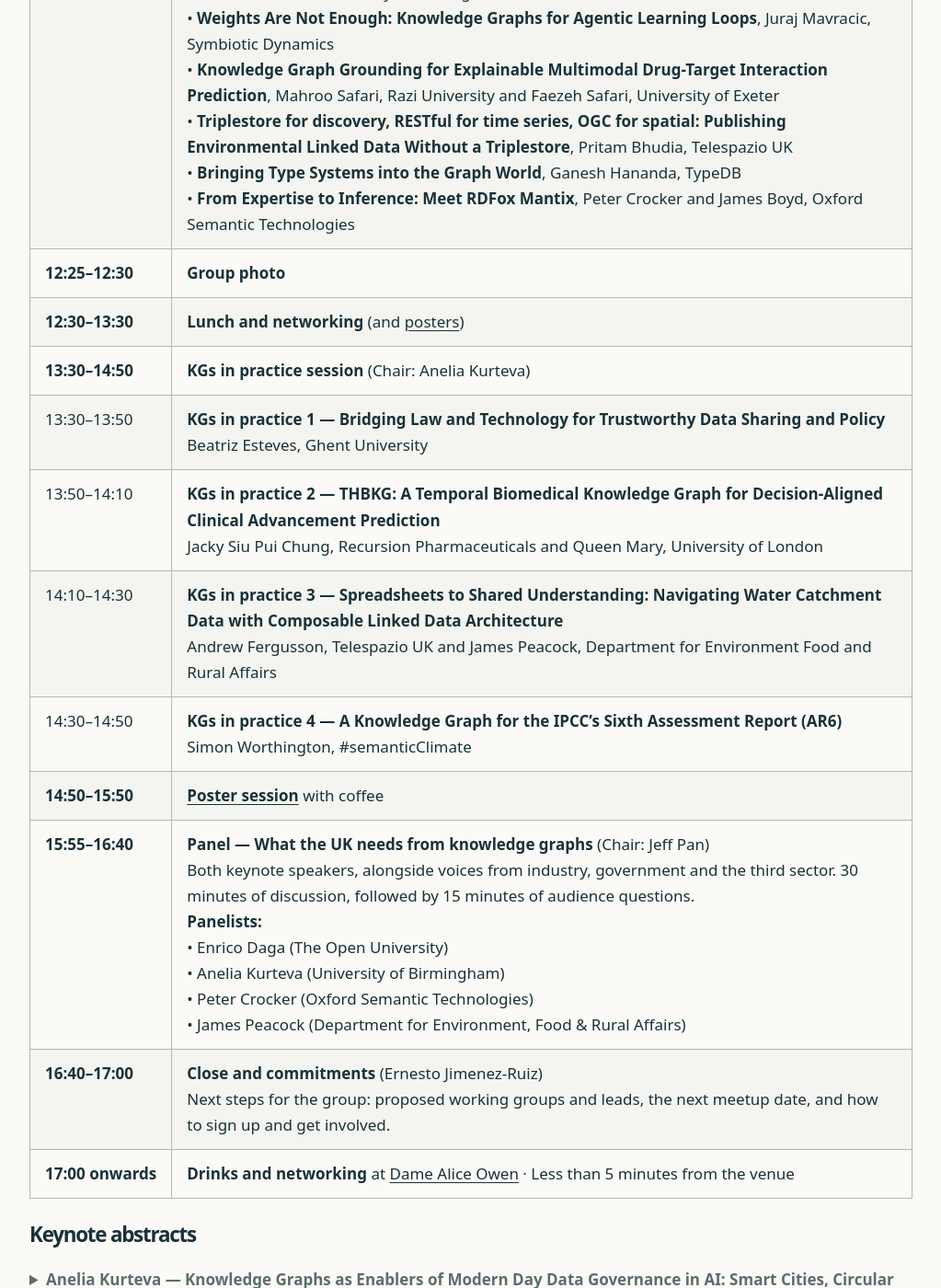
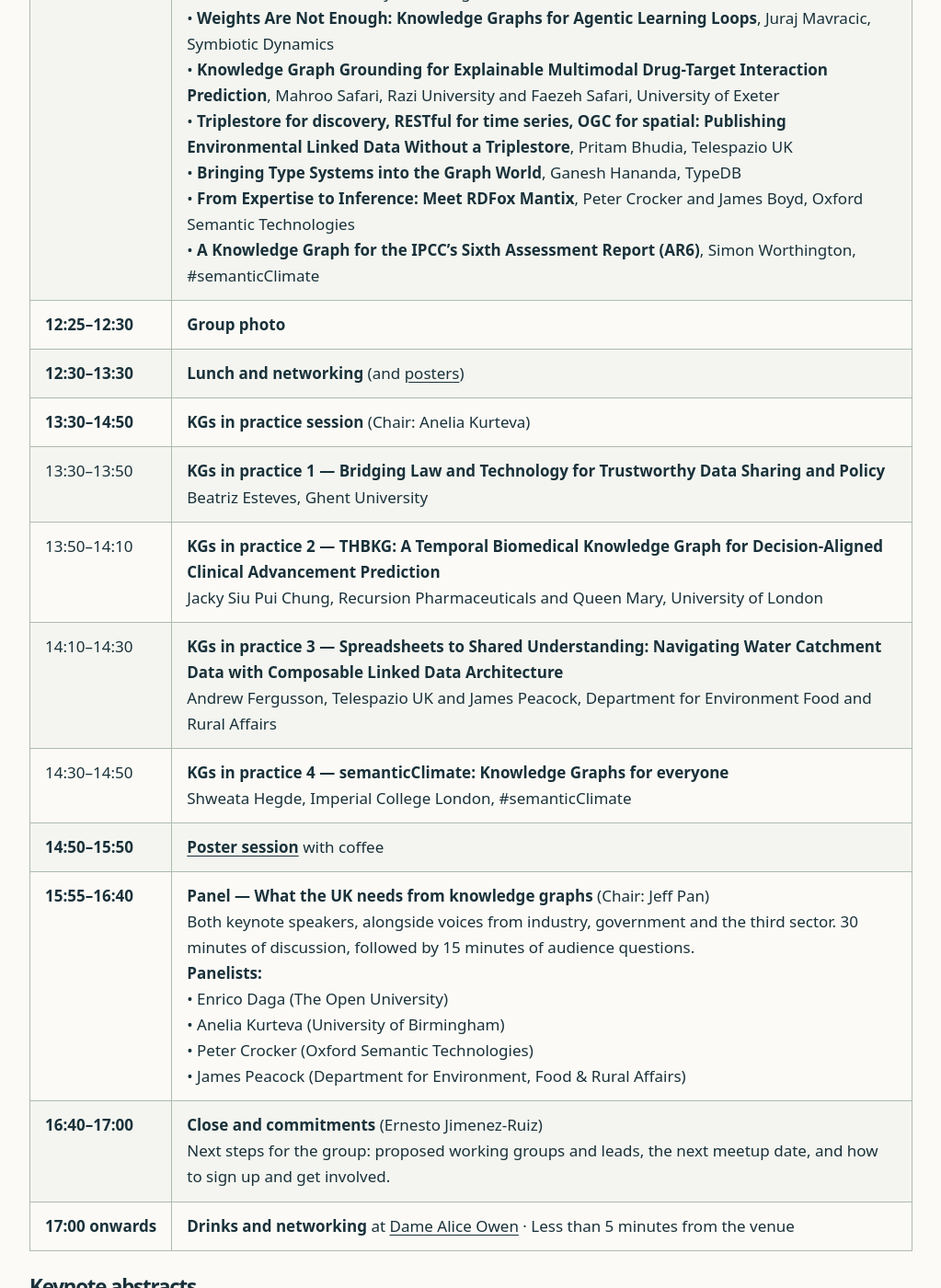
Before and after one commit to uk-knowledge-graphs/uk-knowledge-graphs.github.io, a Jekyll site: the page built from _events/symposium-2026.md, in a window 1280 px wide and 1400 px high, scrolled down 2019 px. Shown: the whole window at 92% size, without its empty margins (128-1151 px from the left). Built offline with Jekyll 4.4.1, drawn with Linux system fonts in a browser that asks for light colours.

Commit message:
Update symposium-2026.md

```diff
--- a/_events/symposium-2026.md
+++ b/_events/symposium-2026.md
@@ -57,14 +57,14 @@
 | **09:45–10:15** | **Keynote 1 — Anelia Kurteva** · [University of Birmingham](https://www.birmingham.ac.uk/staff/profiles/computer-science/academic-staff/kurteva-anelia) (Chair: Andrew Newman)<br>*Knowledge Graphs as Enablers of Modern Day Data Governance in AI: Smart Cities, Circular Economy and Finance Cases* |
 | **10:15–10:45** | **Keynote 2 — Enrico Daga** · [Knowledge Media Institute, The Open University](https://www.enridaga.net/) (Chair: Valentina Tamma)<br>*Knowledge Graphs Without Borders: Querying Anything, Re-engineering Continuously, Orchestrating Agents* |
 | **10:45–11:15** | **Coffee and networking** (and [posters](#posters)) |
-| **11:15–12:25** | **Lightning talks**, 7+3-minute talks (Chair: Nigel Dewdney)<br>• **Preserving and Decomposing Uncertainty in Entity Resolution for Knowledge Graphs**, Nasser Alkhulaifi, University of Nottingham<br>• **Weights Are Not Enough: Knowledge Graphs for Agentic Learning Loops**, Juraj Mavracic, Symbiotic Dynamics<br>• **Knowledge Graph Grounding for Explainable Multimodal Drug-Target Interaction Prediction**, Mahroo Safari, Razi University and Faezeh Safari, University of Exeter<br>• **Triplestore for discovery, RESTful for time series, OGC for spatial: Publishing Environmental Linked Data Without a Triplestore**, Pritam Bhudia, Telespazio UK<br>• **Bringing Type Systems into the Graph World**, Ganesh Hananda, TypeDB<br>• **From Expertise to Inference: Meet RDFox Mantix**, Peter Crocker and James Boyd, Oxford Semantic Technologies  |
+| **11:15–12:25** | **Lightning talks**, 7+3-minute talks (Chair: Nigel Dewdney)<br>• **Preserving and Decomposing Uncertainty in Entity Resolution for Knowledge Graphs**, Nasser Alkhulaifi, University of Nottingham<br>• **Weights Are Not Enough: Knowledge Graphs for Agentic Learning Loops**, Juraj Mavracic, Symbiotic Dynamics<br>• **Knowledge Graph Grounding for Explainable Multimodal Drug-Target Interaction Prediction**, Mahroo Safari, Razi University and Faezeh Safari, University of Exeter<br>• **Triplestore for discovery, RESTful for time series, OGC for spatial: Publishing Environmental Linked Data Without a Triplestore**, Pritam Bhudia, Telespazio UK<br>• **Bringing Type Systems into the Graph World**, Ganesh Hananda, TypeDB<br>• **From Expertise to Inference: Meet RDFox Mantix**, Peter Crocker and James Boyd, Oxford Semantic Technologies<br>• **A Knowledge Graph for the IPCC's Sixth Assessment Report (AR6)**, Simon Worthington, #semanticClimate  |
 | **12:25–12:30** | **Group photo** |
 | **12:30–13:30** | **Lunch and networking** (and [posters](#posters)) |
 | **13:30–14:50** | **KGs in practice session** (Chair: Anelia Kurteva) |
 | 13:30–13:50 | **KGs in practice 1 — Bridging Law and Technology for Trustworthy Data Sharing and Policy**<br>Beatriz Esteves, Ghent University|
 | 13:50–14:10 | **KGs in practice 2 — THBKG: A Temporal Biomedical Knowledge Graph for Decision-Aligned Clinical Advancement Prediction**<br>Jacky Siu Pui Chung, Recursion Pharmaceuticals and Queen Mary, University of London |
 | 14:10–14:30 | **KGs in practice 3 — Spreadsheets to Shared Understanding: Navigating Water Catchment Data with Composable Linked Data Architecture**<br> Andrew Fergusson, Telespazio UK and James Peacock, Department for Environment Food and Rural Affairs |
-| 14:30–14:50 | **KGs in practice 4 — A Knowledge Graph for the IPCC's Sixth Assessment Report (AR6)**<br>Simon Worthington, #semanticClimate |
+| 14:30–14:50 | **KGs in practice 4 — semanticClimate: Knowledge Graphs for everyone**<br>Shweata Hegde, Imperial College London, #semanticClimate |
 | **14:50–15:50** | **[Poster session](#posters)** with coffee |
 | **15:55–16:40** | **Panel — What the UK needs from knowledge graphs** (Chair: Jeff Pan)<br>Both keynote speakers, alongside voices from industry, government and the third sector. 30 minutes of discussion, followed by 15 minutes of audience questions.<br> **Panelists:**<br>• Enrico Daga (The Open University)<br>• Anelia Kurteva (University of Birmingham)<br>• Peter Crocker (Oxford Semantic Technologies)<br>• James Peacock (Department for Environment, Food & Rural Affairs)   |
 | **16:40–17:00** | **Close and commitments** (Ernesto Jimenez-Ruiz)<br>Next steps for the group: proposed working groups and leads, the next meetup date, and how to sign up and get involved. |
```
